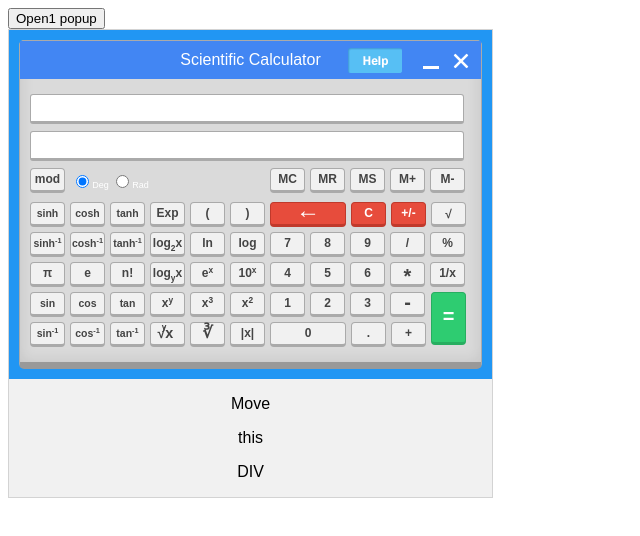
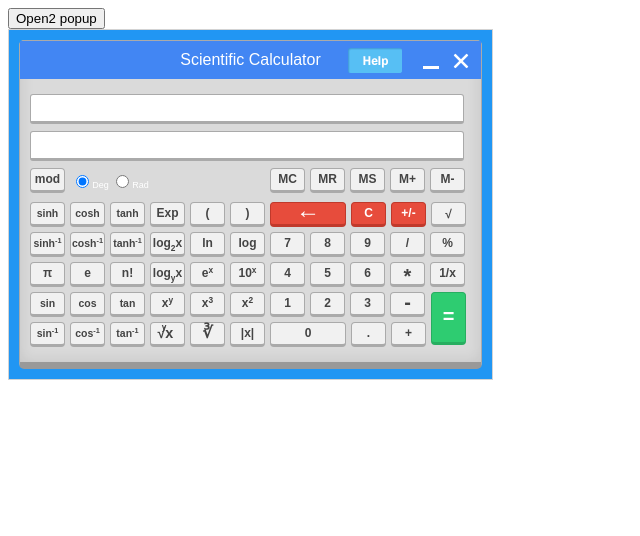
Before and after one commit to myrakesh/mm, a plain HTML site: page index.html in a window 1280 px wide. Shown: the whole page, without its empty margins (0-640 px from the left). Drawn offline with nearby package versions, Linux system fonts and the light colour scheme; no server answers.

Commit message:
Update index.html

```diff
--- a/index.html
+++ b/index.html
@@ -17,15 +17,13 @@
 <body>
 
 
-  <input type="button" value="Open1 popup" onclick="window.open('menu.html', '_blank', 'height=200,width=200')" >
+  <input type="button" value="Open2 popup" onclick="window.open('menu.html', '_blank', 'height=200,width=200')" >
 
 <!-- Draggable DIV -->
 <div id="mydiv">
   <!-- Include a header DIV with the same name as the draggable DIV, followed by "header" -->
   <div id="mydivheader">Click here to move</div>
-  <p>Move</p>
-  <p>this</p>
-  <p>DIV</p>
+
 </div><style>
 #mydiv {
   position: absolute;
```
